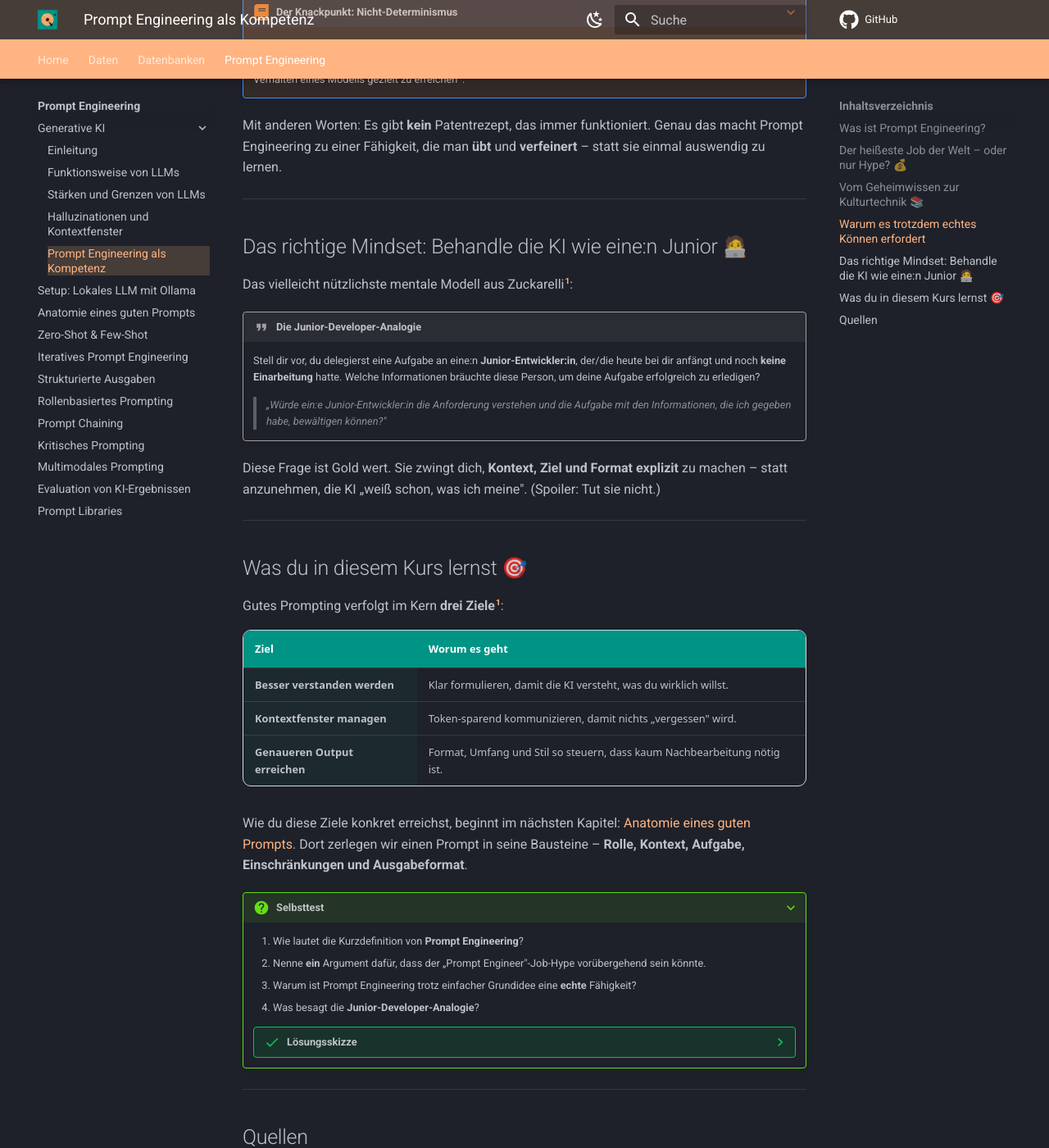
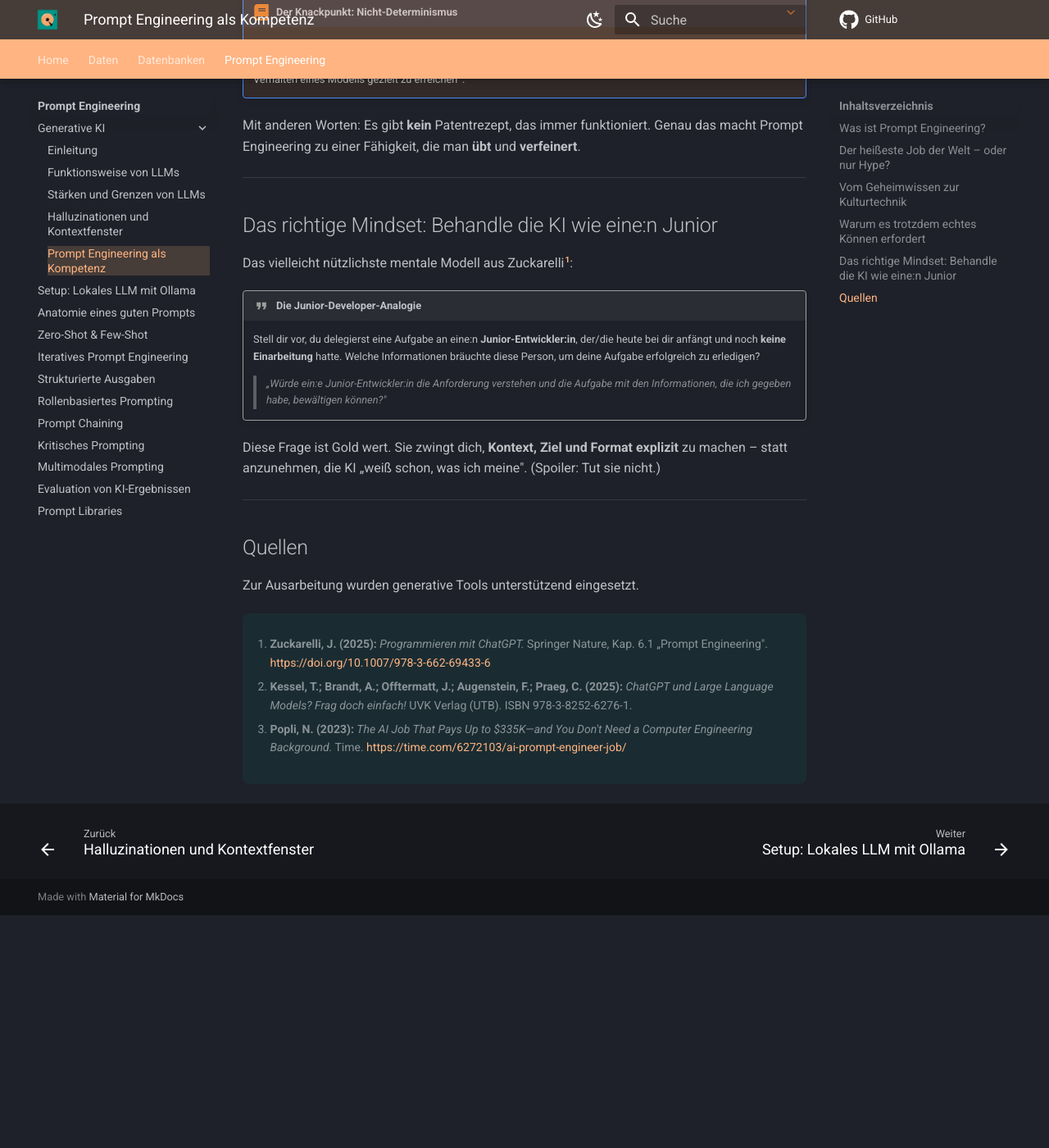
Before and after one commit to mciwing/data-campus, an MkDocs documentation site: the page built from docs/prompt/kompetenz.md, in a window 1280 px wide and 1400 px high, scrolled down 2272 px. Shown: the whole window at 82% size. Built offline with MkDocs 1.6.1 and Material for MkDocs 9.7.7, drawn with Linux system fonts in a browser that asks for light colours; comment, search, counter and statistics services are not loaded; after the commit the page ends 3388 px from its top, so only the background shows below that; some of the changed text lies outside the part shown.

Commit message:
Update kompetenz.md

```diff
--- a/docs/prompt/kompetenz.md
+++ b/docs/prompt/kompetenz.md
@@ -24,7 +24,7 @@ Klingt simpel? Ist es im Kern auch. Und doch steckt der Teufel im Detail – son
 
 ---
 
-## Der heißeste Job der Welt – oder nur Hype? 💰
+## Der heißeste Job der Welt – oder nur Hype?
 
 Eine Zeit lang galt „Prompt Engineer" als **Traumjob**: Schlagzeilen versprachen Gehälter von bis zu **335.000 US-Dollar** – und das ganz ohne Informatikstudium[^popli]. Unternehmen suchten händeringend nach Menschen, die der KI die besten Antworten entlocken.
 
@@ -52,7 +52,7 @@ Aber lohnt sich die Euphorie? Zuckarelli[^zuckarelli] betrachtet den Boom **skep
 
 ---
 
-## Vom Geheimwissen zur Kulturtechnik 📚
+## Vom Geheimwissen zur Kulturtechnik
 
 Vielleicht wird Prompt Engineering gar kein exklusiver Beruf, sondern etwas viel **Grundlegenderes**: eine **Kulturtechnik**, die praktisch jeder beherrscht – so wie heute Lesen und Schreiben[^zuckarelli]. Gut möglich, dass Kinder schon in der Schule lernen, effizient mit KI zu kommunizieren.[^kessel]
 
@@ -76,11 +76,11 @@ Wenn LLMs schlichte Programme wären, gäbe es kein Prompt Engineering – man w
 
     KI-Modelle sind **keine deterministischen Systeme**. Sie folgen Regeln **nicht strikt** und können auf denselben Prompt unterschiedlich reagieren. Deshalb ist es durchaus eine **Herausforderung**, bestimmte Nuancen und Feinheiten im Verhalten eines Modells gezielt zu erreichen[^zuckarelli].
 
-Mit anderen Worten: Es gibt **kein** Patentrezept, das immer funktioniert. Genau das macht Prompt Engineering zu einer Fähigkeit, die man **übt** und **verfeinert** – statt sie einmal auswendig zu lernen.
+Mit anderen Worten: Es gibt **kein** Patentrezept, das immer funktioniert. Genau das macht Prompt Engineering zu einer Fähigkeit, die man **übt** und **verfeinert**.
 
 ---
 
-## Das richtige Mindset: Behandle die KI wie eine:n Junior 🧑‍💻
+## Das richtige Mindset: Behandle die KI wie eine:n Junior
 
 Das vielleicht nützlichste mentale Modell aus Zuckarelli[^zuckarelli]:
 
@@ -94,54 +94,6 @@ Diese Frage ist Gold wert. Sie zwingt dich, **Kontext, Ziel und Format explizit*
 
 ---
 
-## Was du in diesem Kurs lernst 🎯
-
-Gutes Prompting verfolgt im Kern **drei Ziele**[^zuckarelli]:
-
-<div style="text-align:center; max-width:820px; margin:16px auto;">
-<table role="table"
-       style="width:100%; border-collapse:separate; border-spacing:0; border:1px solid #cfd8e3; border-radius:10px; overflow:hidden; font-family:system-ui,sans-serif;">
-    <thead>
-    <tr style="background:#009485; color:#fff;">
-        <th style="text-align:left; padding:12px 14px; font-weight:700;">Ziel</th>
-        <th style="text-align:left; padding:12px 14px; font-weight:700;">Worum es geht</th>
-    </tr>
-    </thead>
-    <tbody>
-    <tr>
-        <td style="background:#00948511; padding:10px 14px; font-weight:600;">Besser verstanden werden</td>
-        <td style="padding:10px 14px;">Klar formulieren, damit die KI versteht, was du wirklich willst.</td>
-    </tr>
-    <tr>
-        <td style="background:#00948511; padding:10px 14px; font-weight:600;">Kontextfenster managen</td>
-        <td style="padding:10px 14px;">Token-sparend kommunizieren, damit nichts „vergessen" wird.</td>
-    </tr>
-    <tr>
-        <td style="background:#00948511; padding:10px 14px; font-weight:600;">Genaueren Output erreichen</td>
-        <td style="padding:10px 14px;">Format, Umfang und Stil so steuern, dass kaum Nachbearbeitung nötig ist.</td>
-    </tr>
-    </tbody>
-</table>
-</div>
-
-Wie du diese Ziele konkret erreichst, beginnt im nächsten Kapitel: [Anatomie eines guten Prompts](anatomie.md). Dort zerlegen wir einen Prompt in seine Bausteine – **Rolle, Kontext, Aufgabe, Einschränkungen und Ausgabeformat**.
-
-???+ question "Selbsttest"
-
-    1. Wie lautet die Kurzdefinition von **Prompt Engineering**?
-    2. Nenne **ein** Argument dafür, dass der „Prompt Engineer"-Job-Hype vorübergehend sein könnte.
-    3. Warum ist Prompt Engineering trotz einfacher Grundidee eine **echte** Fähigkeit?
-    4. Was besagt die **Junior-Developer-Analogie**?
-
-    ??? success "Lösungsskizze"
-
-        1. Das **geschickte Verfassen von Prompts**, optimiert auf Fragestellung und Tool.
-        2. Das Skillset ist leicht reproduzierbar (Angebot steigt → Gehälter sinken) **oder** die Tools verstehen zunehmend auch schlampige Prompts (Nachfrage sinkt).
-        3. Weil LLMs **nicht-deterministisch** sind und Regeln nicht strikt folgen – gewünschte Nuancen zu erreichen, muss man üben.
-        4. Behandle die KI wie eine:n **uneingearbeitete:n Junior** und gib ihr genau die Informationen, die diese Person zur Lösung bräuchte.
-
----
-
 ## Quellen
 
 Zur Ausarbeitung wurden generative Tools unterstützend eingesetzt.
```
